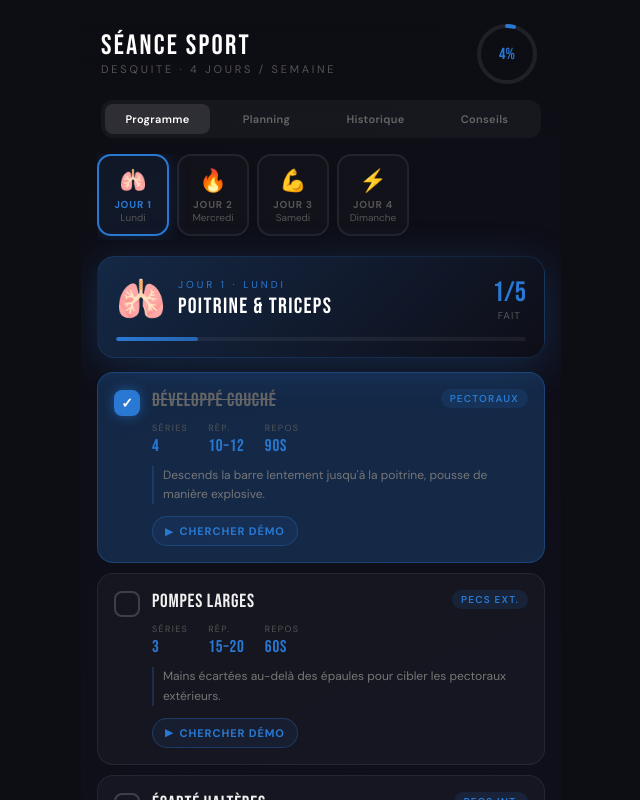
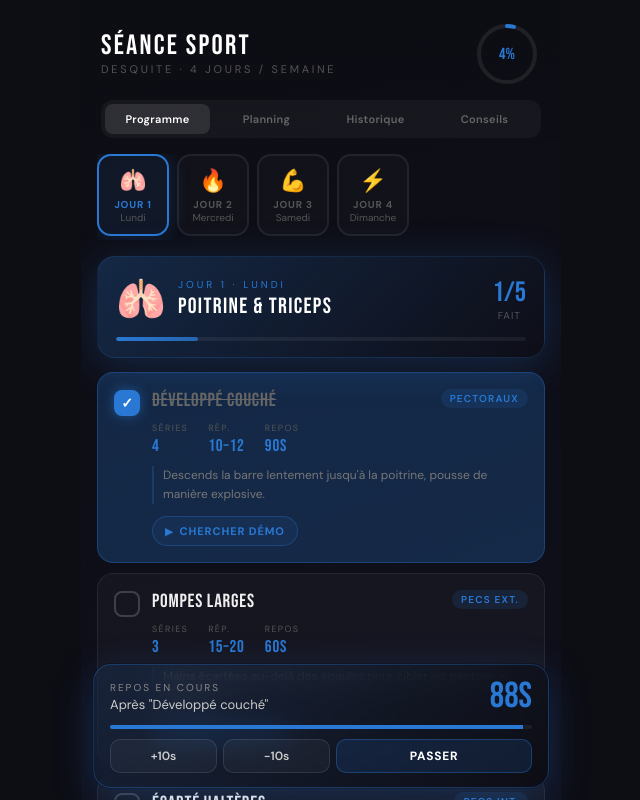
Before and after one commit to desquite/muscu-pwa, a React (Vite) app: page / in a window 1280 px wide. Both pictures are taken after a click on the element 640 px from the left and 467 px from the top of the page. Shown: the top 800 px of the page, without its empty margins (319-959 px from the left). Built offline with nearby package versions, Linux system fonts and the light colour scheme.

Commit message:
Minuteur de repos auto avec bip + vibration + boutons +-10s/skip

```diff
--- a/src/App.jsx
+++ b/src/App.jsx
@@ -1,4 +1,4 @@
-import { useState, useEffect, useCallback } from "react";
+import { useState, useEffect, useCallback, useRef } from "react";
 
 // ─── DATA ────────────────────────────────────────────────────────────────────
 // Pour ajouter une vidéo démo à un exercice : ajoute `video: "VIDEO_ID"`
@@ -213,6 +213,147 @@ function computeStats(history, currentChecked, DAYS) {
   return { currentStreak, bestStreak, totalExoFaits, totalSemaines, semainesParfaites, currentPerfect };
 }
 
+// ─── REST TIMER HELPERS ──────────────────────────────────────────────────────
+function parseRestSeconds(s) {
+  if (!s) return 0;
+  const match = String(s).match(/(\d+)/);
+  return match ? parseInt(match[1], 10) : 0;
+}
+
+function playBeep(times = 2) {
+  try {
+    const AC = window.AudioContext || window.webkitAudioContext;
+    if (!AC) return;
+    const ctx = new AC();
+    for (let i = 0; i < times; i++) {
+      const t0 = ctx.currentTime + i * 0.4;
+      const osc = ctx.createOscillator();
+      const gain = ctx.createGain();
+      osc.connect(gain); gain.connect(ctx.destination);
+      osc.frequency.setValueAtTime(880, t0);
+      osc.frequency.setValueAtTime(1320, t0 + 0.12);
+      gain.gain.setValueAtTime(0.001, t0);
+      gain.gain.exponentialRampToValueAtTime(0.35, t0 + 0.02);
+      gain.gain.exponentialRampToValueAtTime(0.001, t0 + 0.3);
+      osc.start(t0); osc.stop(t0 + 0.3);
+    }
+  } catch {}
+}
+
+function vibrate(pattern) {
+  try { if (navigator.vibrate) navigator.vibrate(pattern); } catch {}
+}
+
+function RestTimer({ timer, onSkip, onAdd, onComplete }) {
+  const [remaining, setRemaining] = useState(timer ? Math.max(0, Math.ceil((timer.endsAt - Date.now()) / 1000)) : 0);
+  const completedRef = useRef(false);
+
+  useEffect(() => {
+    if (!timer) return;
+    completedRef.current = false;
+    const tick = () => {
+      const left = Math.max(0, Math.ceil((timer.endsAt - Date.now()) / 1000));
+      setRemaining(left);
+      if (left === 0 && !completedRef.current) {
+        completedRef.current = true;
+        playBeep(2);
+        vibrate([300, 120, 300]);
+        // Laisser 4s pour afficher "GO !" puis auto-close
+        setTimeout(() => onComplete?.(), 4000);
+      }
+    };
+    tick();
+    const id = setInterval(tick, 250);
+    return () => clearInterval(id);
+  }, [timer, onComplete]);
+
+  if (!timer) return null;
+
+  const done = remaining === 0;
+  const pct = Math.max(0, Math.min(100, (remaining / timer.totalSeconds) * 100));
+  const color = done ? "#1aa86a" : remaining <= 5 ? "#ff5252" : remaining <= 10 ? "#ffa726" : "#2979d4";
+
+  return (
+    <div style={{
+      position: "fixed", bottom: 0, left: 0, right: 0, zIndex: 90,
+      padding: "0 12px calc(env(safe-area-inset-bottom, 12px) + 12px)",
+      pointerEvents: "none",
+    }}>
+      <div style={{
+        maxWidth: 456, margin: "0 auto",
+        background: `linear-gradient(135deg, ${color}25, rgba(13,13,20,0.95))`,
+        backdropFilter: "blur(12px)", WebkitBackdropFilter: "blur(12px)",
+        border: `1px solid ${color}55`,
+        borderRadius: 18, padding: "14px 16px",
+        boxShadow: `0 12px 40px ${color}40, 0 0 0 1px rgba(0,0,0,0.3)`,
+        pointerEvents: "auto",
+        animation: done ? "pulse 0.6s ease infinite" : "fadeUp 0.3s ease both",
+      }}>
+        <div style={{ display: "flex", alignItems: "center", justifyContent: "space-between", gap: 12 }}>
+          <div style={{ flex: 1, minWidth: 0 }}>
+            <div style={{ fontSize: 10, letterSpacing: "0.2em", color: "#888", textTransform: "uppercase", marginBottom: 2 }}>
+              {done ? "🔥 GO !" : "Repos en cours"}
+            </div>
+            <div style={{ fontSize: 13, color: "#ccc", whiteSpace: "nowrap", overflow: "hidden", textOverflow: "ellipsis" }}>
+              {done
+                ? (timer.nextExerciseName ? `Prochain : ${timer.nextExerciseName}` : "C'est reparti !")
+                : `Après "${timer.exerciseName}"`}
+            </div>
+          </div>
+          <div style={{
+            fontFamily: "'Bebas Neue', cursive", fontSize: 36, color, lineHeight: 1, minWidth: 60, textAlign: "right",
+          }}>
+            {done ? "GO" : `${remaining}s`}
+          </div>
+        </div>
+
+        {/* Progress bar */}
+        <div style={{ marginTop: 10, background: "rgba(255,255,255,0.06)", borderRadius: 99, height: 4, overflow: "hidden" }}>
+          <div style={{
+            height: "100%", width: `${pct}%`, background: color,
+            transition: "width 0.25s linear",
+          }} />
+        </div>
+
+        {/* Actions */}
+        <div style={{ display: "flex", gap: 6, marginTop: 10 }}>
+          <button
+            onClick={() => onAdd(10)}
+            disabled={done}
+            style={{
+              flex: 1, padding: "8px", borderRadius: 10,
+              border: "1px solid rgba(255,255,255,0.1)",
+              background: "rgba(255,255,255,0.04)", color: "#ccc",
+              fontSize: 12, fontWeight: 600,
+              opacity: done ? 0.3 : 1,
+            }}
+          >+10s</button>
+          <button
+            onClick={() => onAdd(-10)}
+            disabled={done || remaining <= 10}
+            style={{
+              flex: 1, padding: "8px", borderRadius: 10,
+              border: "1px solid rgba(255,255,255,0.1)",
+              background: "rgba(255,255,255,0.04)", color: "#ccc",
+              fontSize: 12, fontWeight: 600,
+              opacity: (done || remaining <= 10) ? 0.3 : 1,
+            }}
+          >-10s</button>
+          <button
+            onClick={onSkip}
+            style={{
+              flex: 2, padding: "8px", borderRadius: 10,
+              border: `1px solid ${color}60`,
+              background: `${color}25`, color: "#fff",
+              fontSize: 12, fontWeight: 700, letterSpacing: "0.06em",
+            }}
+          >{done ? "FERMER" : "PASSER"}</button>
+        </div>
+      </div>
+    </div>
+  );
+}
+
 // ─── COMPONENTS ──────────────────────────────────────────────────────────────
 function ProgressRing({ pct, accent }) {
   const r = 28, cx = 34, cy = 34, stroke = 4;
@@ -384,6 +525,7 @@ export default function App() {
   const [history, setHistory] = useState(loadHistory);
   const [tab, setTab] = useState("programme"); // programme | planning | conseils | historique
   const [videoExercise, setVideoExercise] = useState(null);
+  const [restTimer, setRestTimer] = useState(null); // { endsAt, totalSeconds, exerciseName, nextExerciseName }
   const [testStatus, setTestStatus] = useState({}); // { programme: "idle|loading|ok|err", teaser: ... }
 
   // Stats globales (cumul history + semaine courante)
@@ -432,12 +574,34 @@ export default function App() {
     }
   }, [day.accent, day.glow]);
 
-  const toggle = useCallback((dayId, exIdx) => {
+  const toggle = useCallback((dayId, exIdx, exercise, nextExercise) => {
     setChecked(prev => {
       const key = `${dayId}-${exIdx}`;
-      const next = { ...prev, [key]: !prev[key] };
+      const wasChecked = !!prev[key];
+      const next = { ...prev, [key]: !wasChecked };
       saveChecked(next);
+      // Démarre le timer de repos uniquement quand on COCHE (et qu'il y a un repos défini)
+      if (!wasChecked && exercise) {
+        const seconds = parseRestSeconds(exercise.rest);
+        if (seconds > 0) {
+          setRestTimer({
+            endsAt: Date.now() + seconds * 1000,
+            totalSeconds: seconds,
+            exerciseName: exercise.name,
+            nextExerciseName: nextExercise?.name,
+          });
+        }
+      }
       return next;
+    });
+  }, []);
+
+  const adjustTimer = useCallback((delta) => {
+    setRestTimer(t => {
+      if (!t) return t;
+      const newEnds = t.endsAt + delta * 1000;
+      const newTotal = Math.max(t.totalSeconds + delta, 5);
+      return { ...t, endsAt: newEnds, totalSeconds: newTotal };
     });
   }, []);
 
@@ -563,7 +727,7 @@ export default function App() {
                 <ExerciseCard
                   key={i} ex={ex} idx={i}
                   checked={!!checked[`${day.id}-${i}`]}
-                  onToggle={() => toggle(day.id, i)}
+                  onToggle={() => toggle(day.id, i, ex, day.exercises[i + 1])}
                   onPlayVideo={() => playVideo(ex)}
                   accent={day.accent} glow={day.glow}
                 />
@@ -872,6 +1036,13 @@ export default function App() {
       </main>
 
       <VideoModal exercise={videoExercise} onClose={() => setVideoExercise(null)} />
+
+      <RestTimer
+        timer={restTimer}
+        onSkip={() => setRestTimer(null)}
+        onAdd={adjustTimer}
+        onComplete={() => setRestTimer(null)}
+      />
     </div>
   );
 }
```
